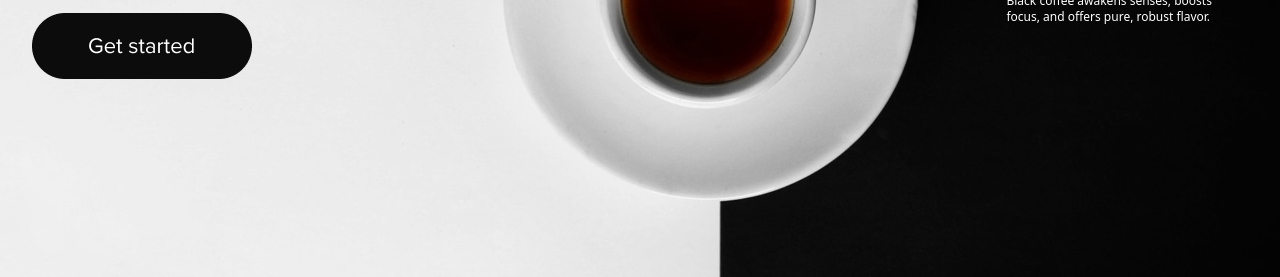
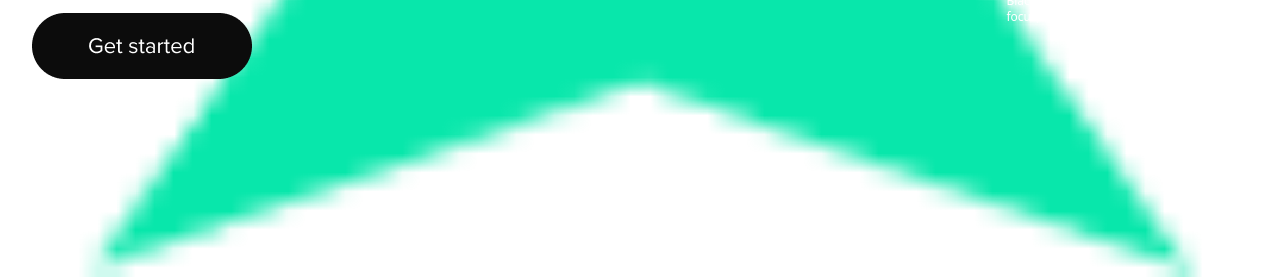
Before and after one commit to ahsantanveer7777/coffee-themed-landing-page, a website: page index.html in a window 1280 px wide. Shown: the part 523-800 px from the top of the page. Drawn offline with Linux system fonts and the light colour scheme.

Commit message:
image added

```diff
--- a/index.html
+++ b/index.html
@@ -8,7 +8,7 @@
   <title>Landing Page</title>
 </head>
 
-<body class="p-2 sm:p-4 md:p-8 lg:p-8 h-screen bg-[url('/img/Imagebg.png')]">
+<body class="p-2 sm:p-4 md:p-8 lg:p-8 h-screen bg-[url('/img/star.png')] bg-center bg-cover bg-no-repeat">
 
 
 <div class="flex flex-col w-1/3 h-full justify-center gap-4 sm:justify-center sm:gap-8 md:justify-center md:gap-8 lg:justify-center lg:gap-4">
```
Also changed, not shown: public/img/star.png (added), src/output.css.
